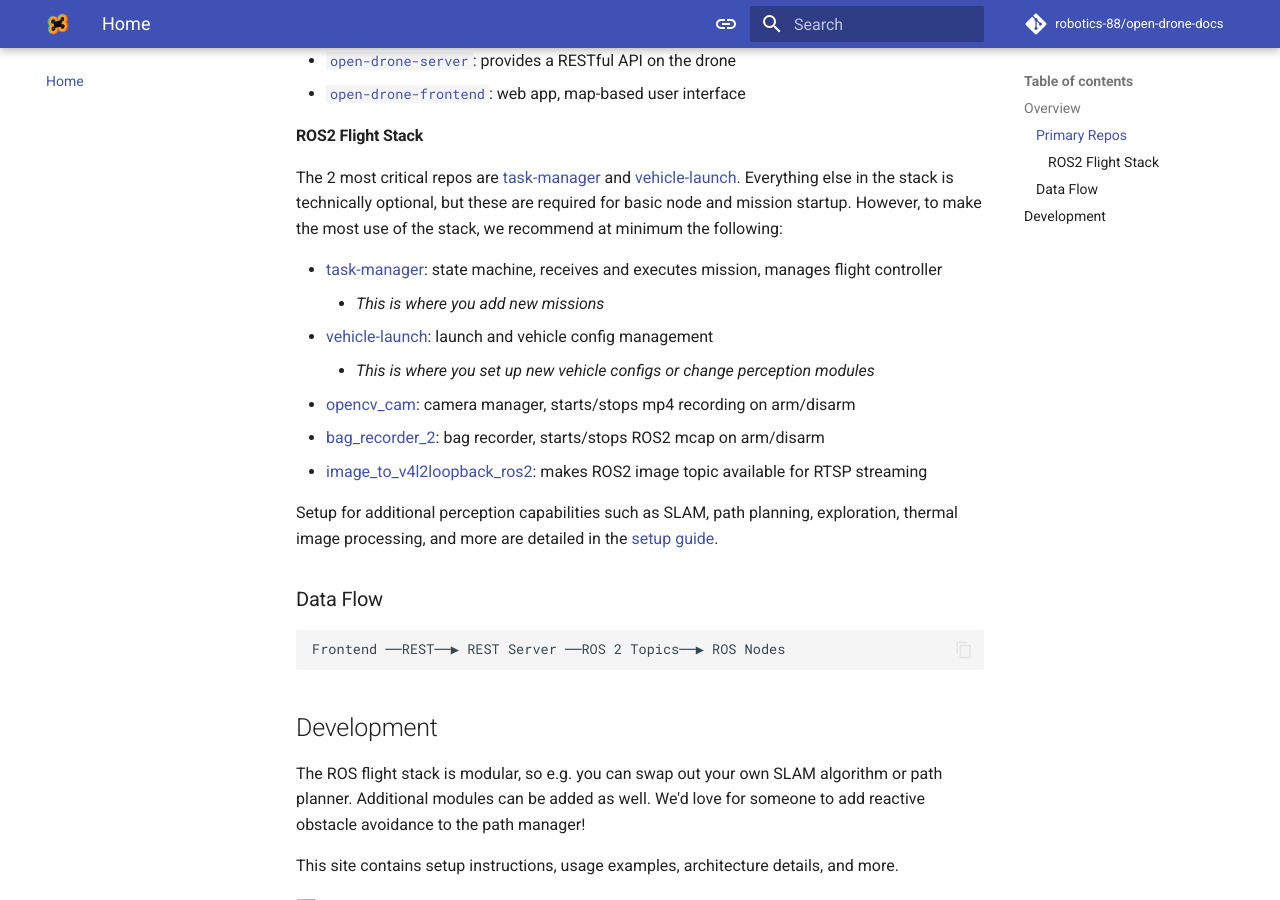
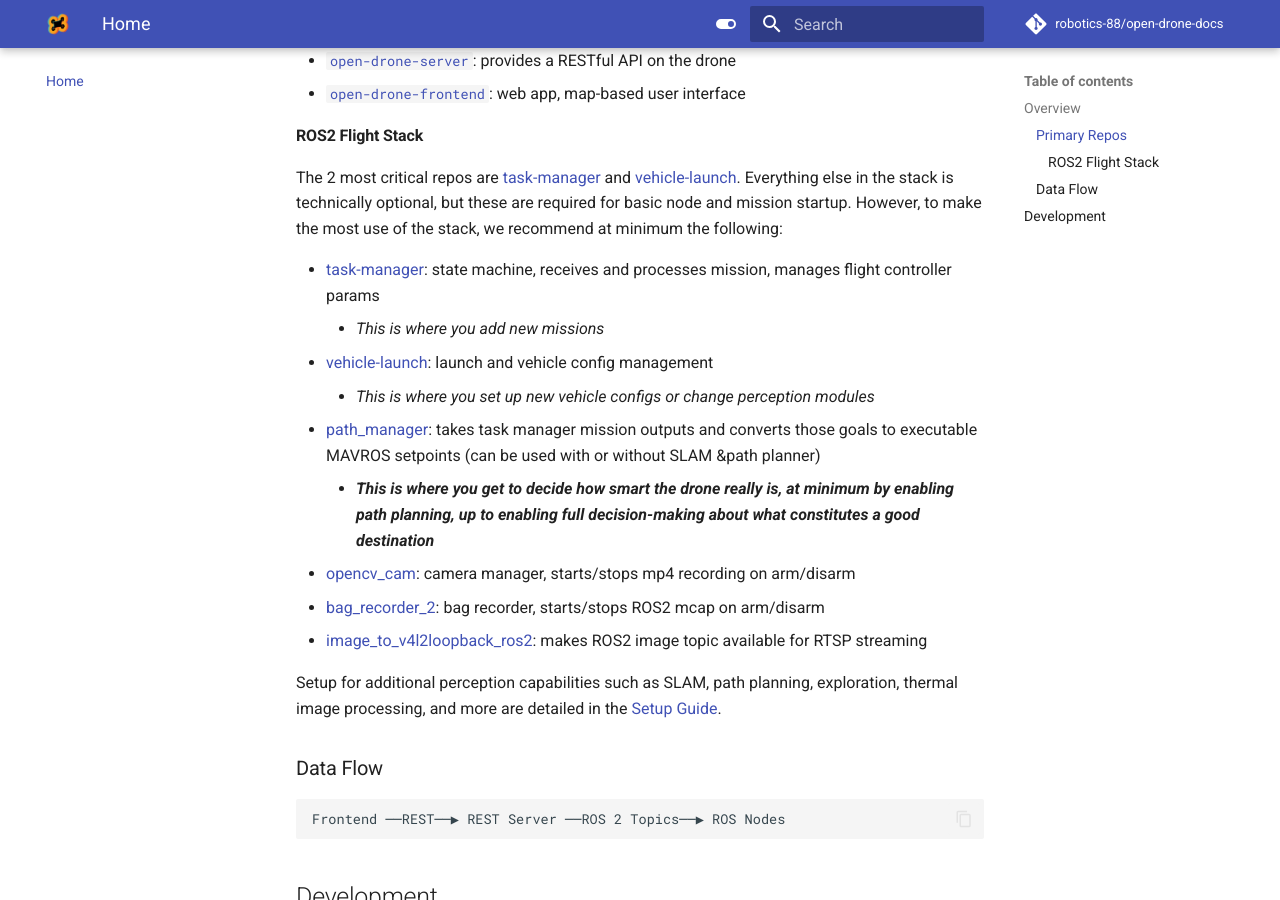
Before and after one commit to robotics-88/open-drone-docs, an MkDocs documentation site: the page built from docs/index.md, in a window 1280 px wide and 900 px high, scrolled down 728 px. Built offline with MkDocs 1.6.1 and Material for MkDocs 9.7.7, drawn with Linux system fonts in a browser that asks for light colours; comment, search, counter and statistics services are not loaded.

Commit message:
Made dark mode default, filled in ros2 node page

```diff
--- a/docs/index.md
+++ b/docs/index.md
@@ -24,15 +24,17 @@
 
 The 2 most critical repos are [task-manager](https://github.com/robotics-88/task-manager) and [vehicle-launch](https://github.com/robotics-88/vehicle-launch). Everything else in the stack is technically optional, but these are required for basic node and mission startup. However, to make the most use of the stack, we recommend at minimum the following:
 
-* [task-manager](https://github.com/robotics-88/task-manager): state machine, receives and executes mission, manages flight controller
+* [task-manager](https://github.com/robotics-88/task-manager): state machine, receives and processes mission, manages flight controller params
     - *This is where you add new missions*
 * [vehicle-launch](https://github.com/robotics-88/vehicle-launch): launch and vehicle config management
     - *This is where you set up new vehicle configs or change perception modules*
+* [path_manager](https://github.com/robotics-88/path-manager): takes task manager mission outputs and converts those goals to executable MAVROS setpoints (can be used with or without SLAM &path planner)
+    - ***This is where you get to decide how smart the drone really is, at minimum by enabling path planning, up to enabling full decision-making about what constitutes a good destination***
 * [opencv_cam](https://github.com/robotics-88/opencv_cam): camera manager, starts/stops mp4 recording on arm/disarm
 * [bag_recorder_2](https://github.com/robotics-88/bag_recorder_2): bag recorder, starts/stops ROS2 mcap on arm/disarm
 * [image_to_v4l2loopback_ros2](https://github.com/robotics-88/image_to_v4l2loopback_ros2): makes ROS2 image topic available for RTSP streaming
 
-Setup for additional perception capabilities such as SLAM, path planning, exploration, thermal image processing, and more are detailed in the [setup guide](setup/index.md).
+Setup for additional perception capabilities such as SLAM, path planning, exploration, thermal image processing, and more are detailed in the [Setup Guide](setup/index.md).
 
 ### Data Flow
 
--- a/mkdocs.yml
+++ b/mkdocs.yml
@@ -22,10 +22,14 @@
     - search.highlight
     - search.suggest
   palette:
-    - media: "(prefers-color-scheme)"
+    - media: "(prefers-color-scheme: dark)"
+      scheme: slate
+      primary: black
+      accent: indigo
       toggle:
-        icon: material/link
-        name: Switch to light mode
+        icon: material/toggle-switch-off
+        name: Switch to system preference
+
     - media: "(prefers-color-scheme: light)"
       scheme: default
       primary: indigo
@@ -33,13 +37,11 @@
       toggle:
         icon: material/toggle-switch
         name: Switch to dark mode
-    - media: "(prefers-color-scheme: dark)"
-      scheme: slate
-      primary: black
-      accent: indigo
+
+    - media: "(prefers-color-scheme)"
       toggle:
-        icon: material/toggle-switch-off
-        name: Switch to system preference
+        icon: material/link
+        name: Switch to light mode
   favicon: images/icon.png
   font:
     text: Roboto
```
Also changed, not shown: docs/system/architecture/nodes.md (+40 -0 lines).
